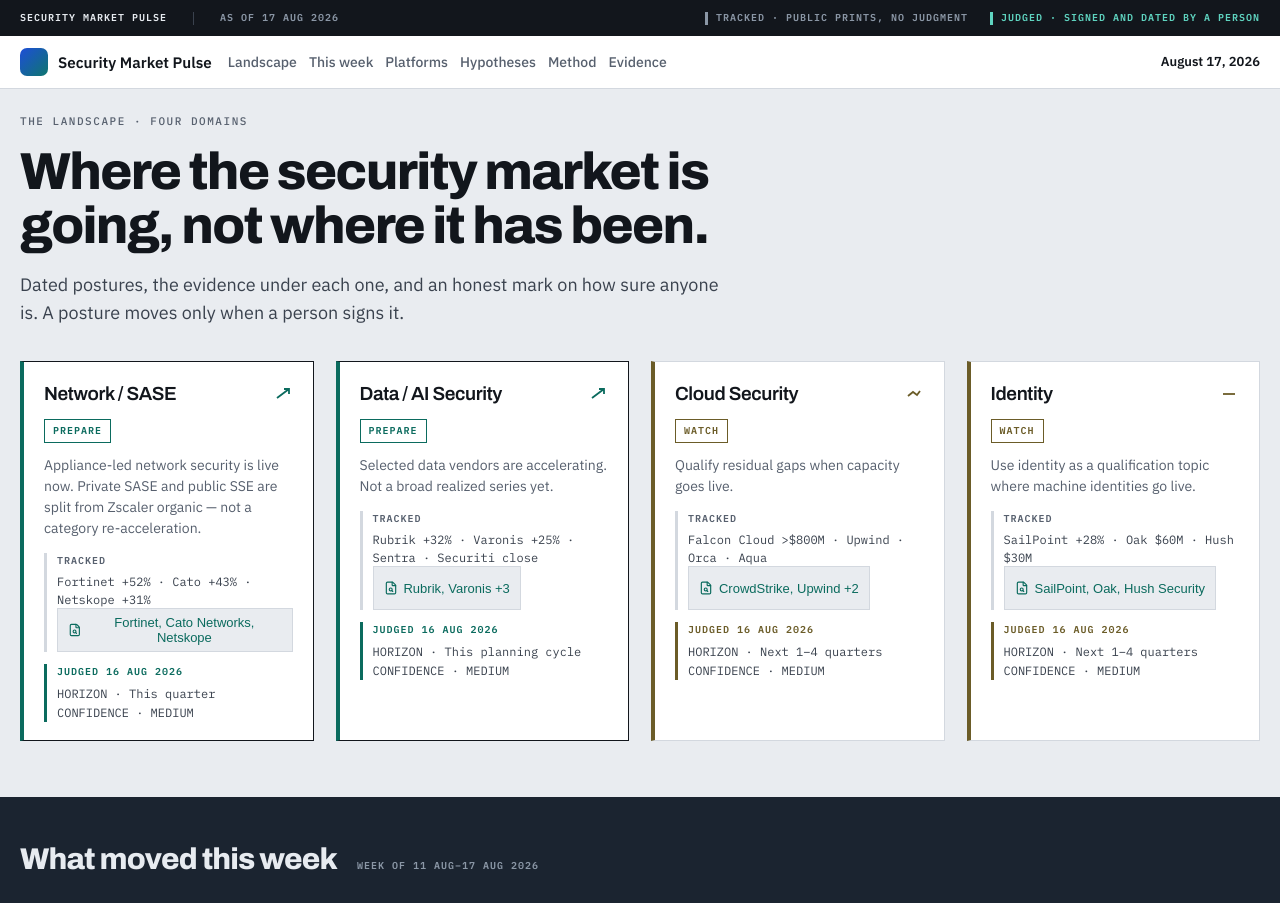
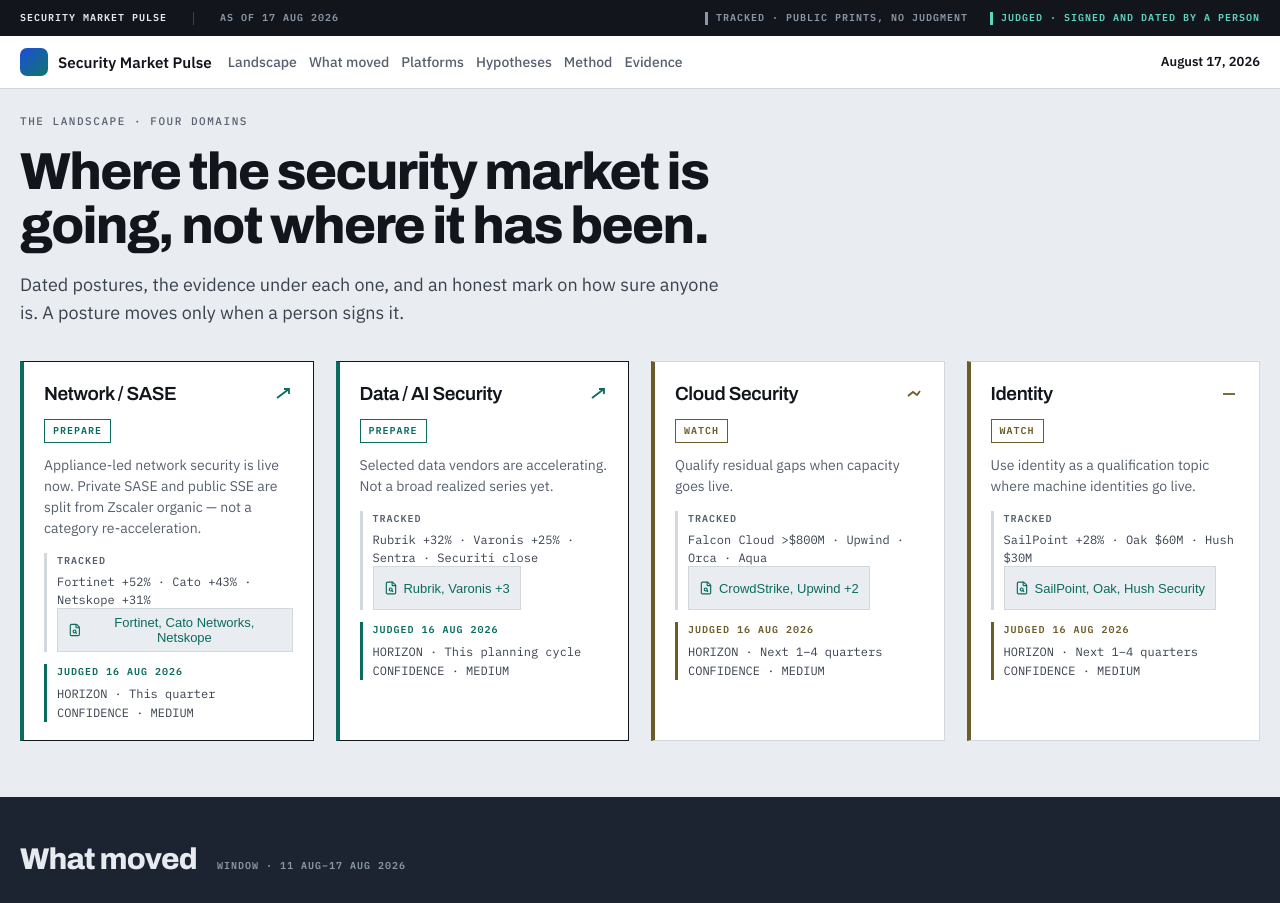
Before and after one commit to jessepike/sec-market, a React (Vite) app in the folder web/: page / in a window 1280 px wide. Shown: the top 903 px of the page. Built offline with nearby package versions, Linux system fonts and the light colour scheme.

Commit message:
fix(copy): name the moved window without weekly cadence
Retitle nav and section copy to describe the window, not a weekly cycle,
and pin the smoke test to the stable #moved region instead of prose.

Co-authored-by: Cursor <cursoragent@cursor.com>

```diff
--- a/web/src/components/Header.tsx
+++ b/web/src/components/Header.tsx
@@ -3,7 +3,7 @@ import { LAST_UPDATED_DISPLAY, LAST_UPDATED_ISO, PRODUCT_TITLE } from '../data/m
 
 const navItems = [
   { href: '#landscape', label: 'Landscape' },
-  { href: '#moved', label: 'This week' },
+  { href: '#moved', label: 'What moved' },
   { href: '#platforms', label: 'Platforms' },
   { href: '#hypotheses', label: 'Hypotheses' },
   { href: '#method', label: 'Method' },
--- a/web/src/components/WhatMoved.tsx
+++ b/web/src/components/WhatMoved.tsx
@@ -7,8 +7,8 @@ export function WhatMoved() {
     <section id="moved" className="week-moved" aria-labelledby="moved-heading">
       <div className="week-moved__inner">
         <div className="week-moved__head">
-          <h2 id="moved-heading">What moved this week</h2>
-          <p className="stamp-label stamp-label--muted">WEEK OF {weekMoves.label}</p>
+          <h2 id="moved-heading">What moved</h2>
+          <p className="stamp-label stamp-label--muted">WINDOW · {weekMoves.label}</p>
         </div>
         <div className="week-moved__grid">
           <div className="week-moved__col week-moved__col--tracked">
```
Also changed, not shown: 1 other file (tests, documents, lock files or other folders).
